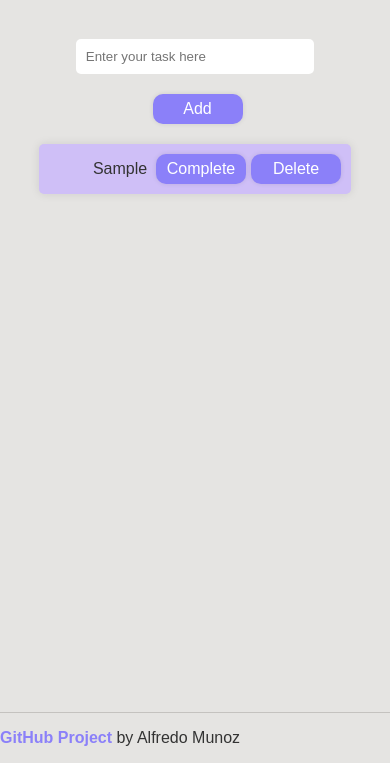
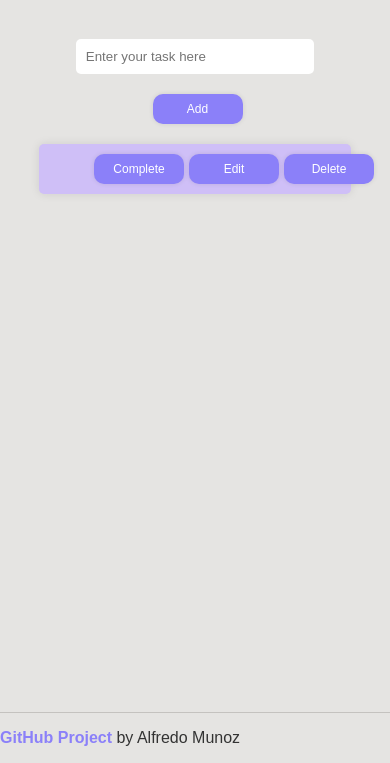
Before and after one commit to Alfredomg7/TodoSPA, a plain HTML site: page index.html in a window 390 px wide. Both pictures are taken after typing "Sample" into the empty fields and a click on the button "Add". Shown: the part 81-844 px from the top of the page. Drawn offline with Linux system fonts and the light colour scheme.

Commit message:
Implement edit todo funcionality, update README.md, adjust font size to be responsive and fix link in footer

```diff
--- a/app.js
+++ b/app.js
@@ -17,6 +17,15 @@ document.addEventListener('DOMContentLoaded', () => {
             listItem.classList.toggle('completed');
         });
 
+        const editButton = document.createElement('button');
+        editButton.textContent = 'Edit';
+        editButton.addEventListener('click', () => {
+            const newText = prompt('Edit todo:', itemText.textContent);
+            if (newText && newText.trim()) {
+                itemText.textContent = newText;
+            }
+        });
+
         const deleteButton = document.createElement('button');
         deleteButton.textContent = 'Delete';
         deleteButton.addEventListener('click', () => {
@@ -25,6 +34,7 @@ document.addEventListener('DOMContentLoaded', () => {
 
         listItem.appendChild(itemText);
         listItem.appendChild(completeButton);
+        listItem.appendChild(editButton);
         listItem.appendChild(deleteButton);
 
         return listItem;
--- a/index.html
+++ b/index.html
@@ -17,7 +17,7 @@
         </div>
     </div>
     <footer class="footer">
-        <p><a href="https://github.com/Alfredomg7" target="_blank" crossorigin="anonymous">GitHub Project</a> by Alfredo Munoz</p>
+        <p><a href="https://github.com/Alfredomg7/TodoSPA" target="_blank" crossorigin="anonymous">GitHub Project</a> by Alfredo Munoz</p>
     </footer>
     <script src="app.js"></script>
 </body>
--- a/styles.css
+++ b/styles.css
@@ -47,7 +47,7 @@ body {
 
 .todo-item {
     display: grid;
-    grid-template-columns: 1fr auto auto;
+    grid-template-columns: 1fr auto auto auto;
     align-items: center;
     padding: 10px;
     border-bottom: 1px solid var(--border-color);
@@ -59,7 +59,7 @@ body {
     overflow: auto;
     text-overflow: ellipsis;
     white-space: nowrap;
-    font-size: 12px + 2vw;
+    font-size: clamp(12px, 2vw, 16px);
 }
 
 .todo-item:last-child {
@@ -73,7 +73,7 @@ body {
 button {
     width: 90px;
     height: 30px;
-    font-size: 16px;
+    font-size: clamp(12px, 2vw, 16px);
     padding: 5px 10px;
     margin-left: 5px;
     background-color: var(--button-background-color);
```
Also changed, not shown: 1 other file.
